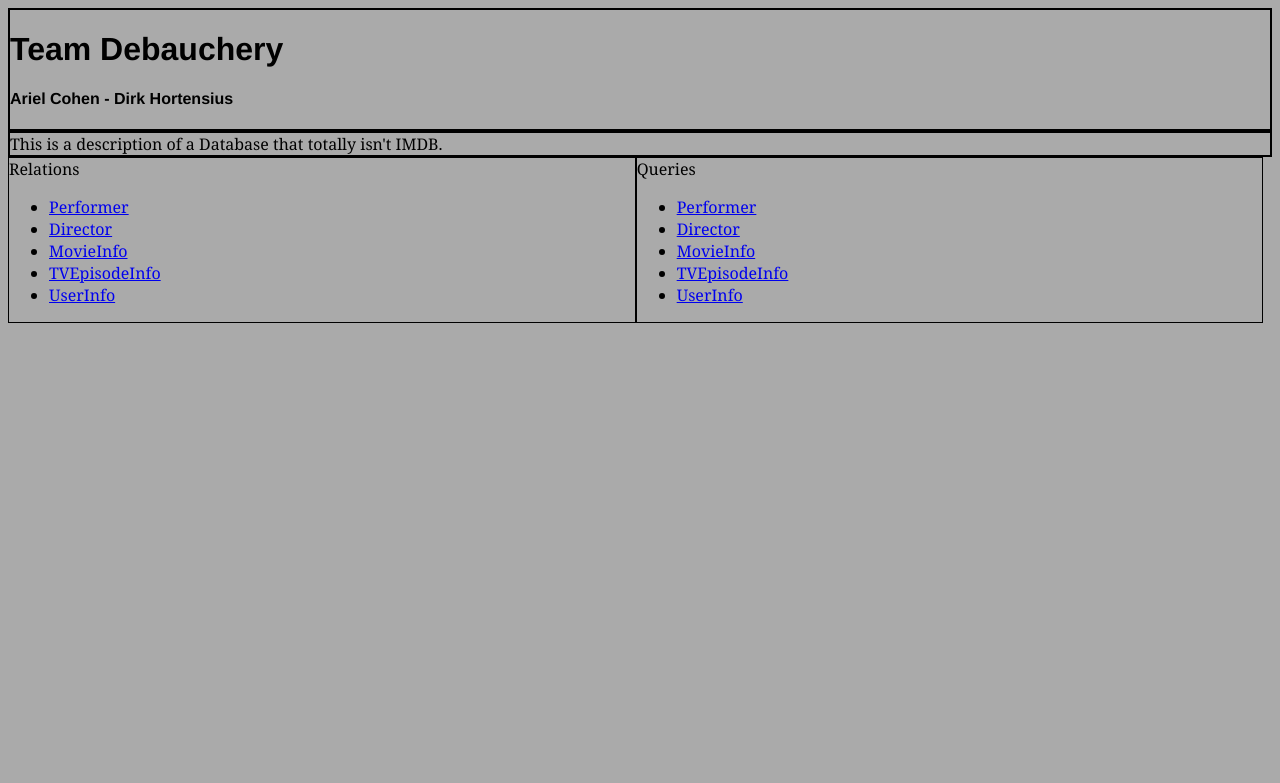
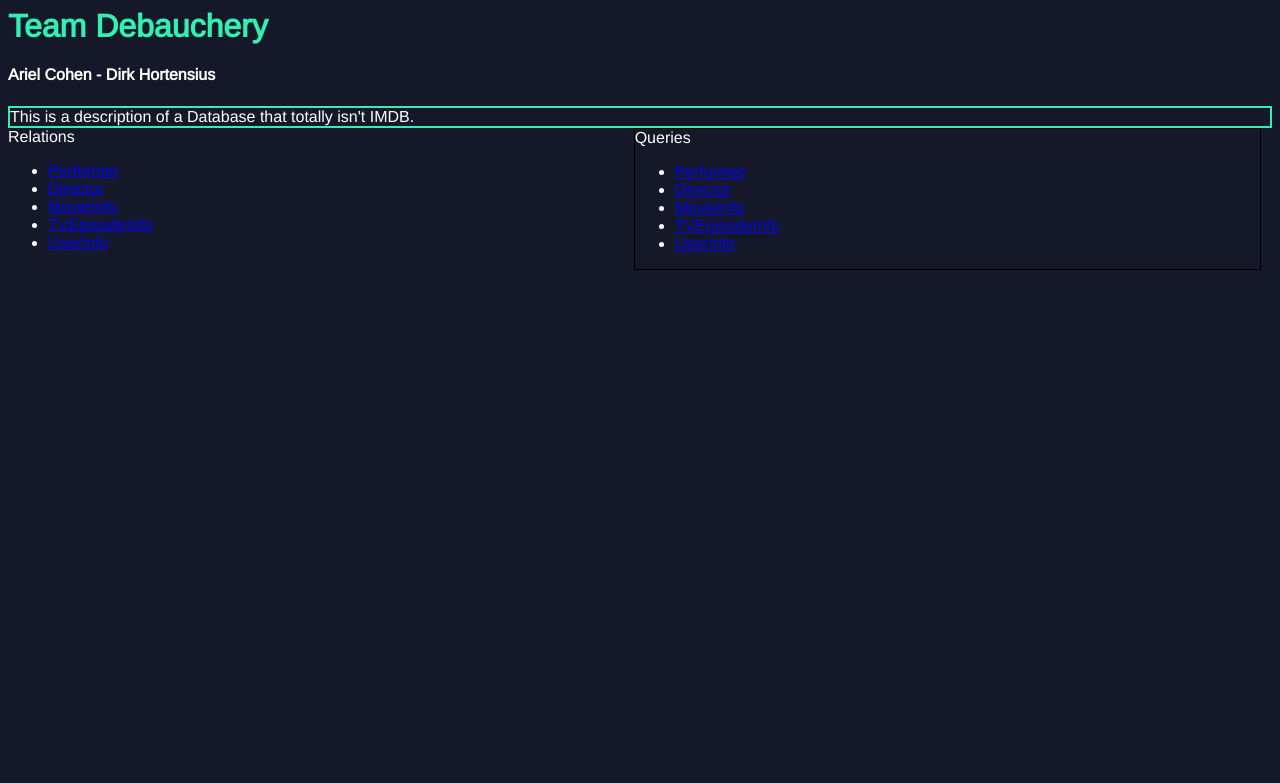
Before and after one commit to Dirker27/VTFlix, a PHP site: page / in a window 1280 px wide. Shown: the top 783 px of the page. Run offline with PHP 8.4, Linux system fonts and the light colour scheme.

Commit message:
all the pretty

```diff
--- a/includes/css/style.css
+++ b/includes/css/style.css
@@ -1,15 +1,14 @@
 body {
-	font-family: Georgia, "Times New Roman", Times, serif;
-	color: black;
-	background-color: #d8da3d
+	font-family: 'Arimo', sans-serif;
+	color: #FFFFFF;
+	background-color: #000066
 }
 h1 {
-	font-family: Helvetica, Geneva, Arial,
-	SunSans-Regular, sans-serif
+	font-family: 'Arimo', sans-serif;
+	color: 31F0B1;
 }
 h4 {
-	font-family: Helvetica, Geneva, Arial,
-	SunSans-Regular, sans-serif
+	font-family: 'Arimo', sans-serif;
 }
 /*p {
 	padding: 1px, 1px, 1px, 1px;
--- a/index.html
+++ b/index.html
@@ -3,25 +3,26 @@
 
 <html>
 	<head>
+		<link href='http://fonts.googleapis.com/css?family=Arimo' rel='stylesheet' type='text/css'>
 		<title> Team Debauchery's VTFlix </title>
 		<link rel="stylesheet" type="text/css" href="./includes/css/style.css">
 		<script type="text/javascript" src="./includes/js/utils.js"></script>
 	</head>
 
-	<body style="background-color:#AAAAAA">
+	<body style="background-color:#151828">
 
-		<div id="header_content" style="border:solid black 2px;">
+		<div id="header_content" style="border:solid 31F0B1 2px;">
 			<h1> Team Debauchery </h1>
 			<h4> Ariel Cohen - Dirk Hortensius </h4>
 		</div>
 
-		<div id="page_content" style="border:solid black 2px;">
+		<div id="page_content" style="border:solid #31F0B1 2px;">
 			This is a description of a Database that totally isn't IMDB.
 		</div>
 
 		<div id="db_relations"
 			class="split_column"
-			style="border:solid black 1px;">
+			style="border:solid 31F0B1 1px;">
 			Relations
 			<ul>
 				<li><a onclick="sendRelation(1);" href="#"> Performer </a></li>
```
